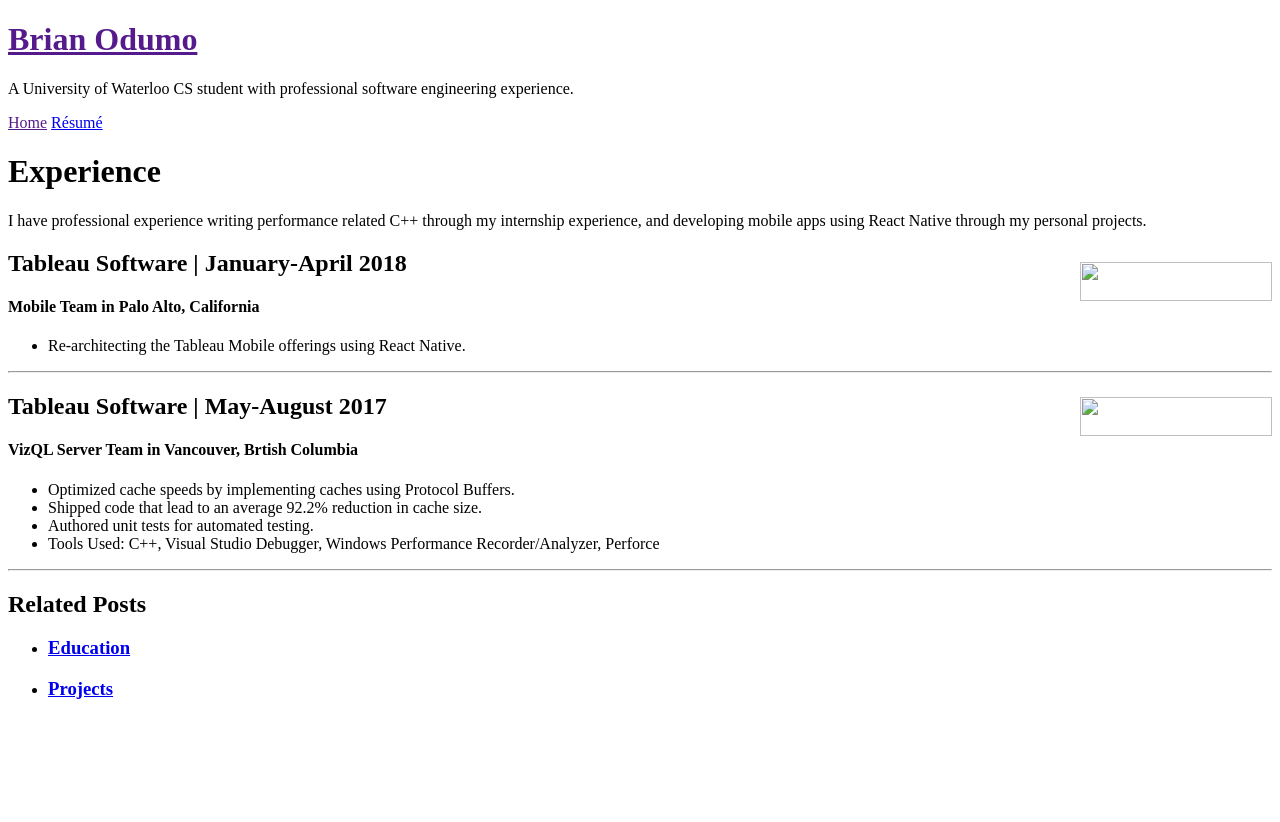
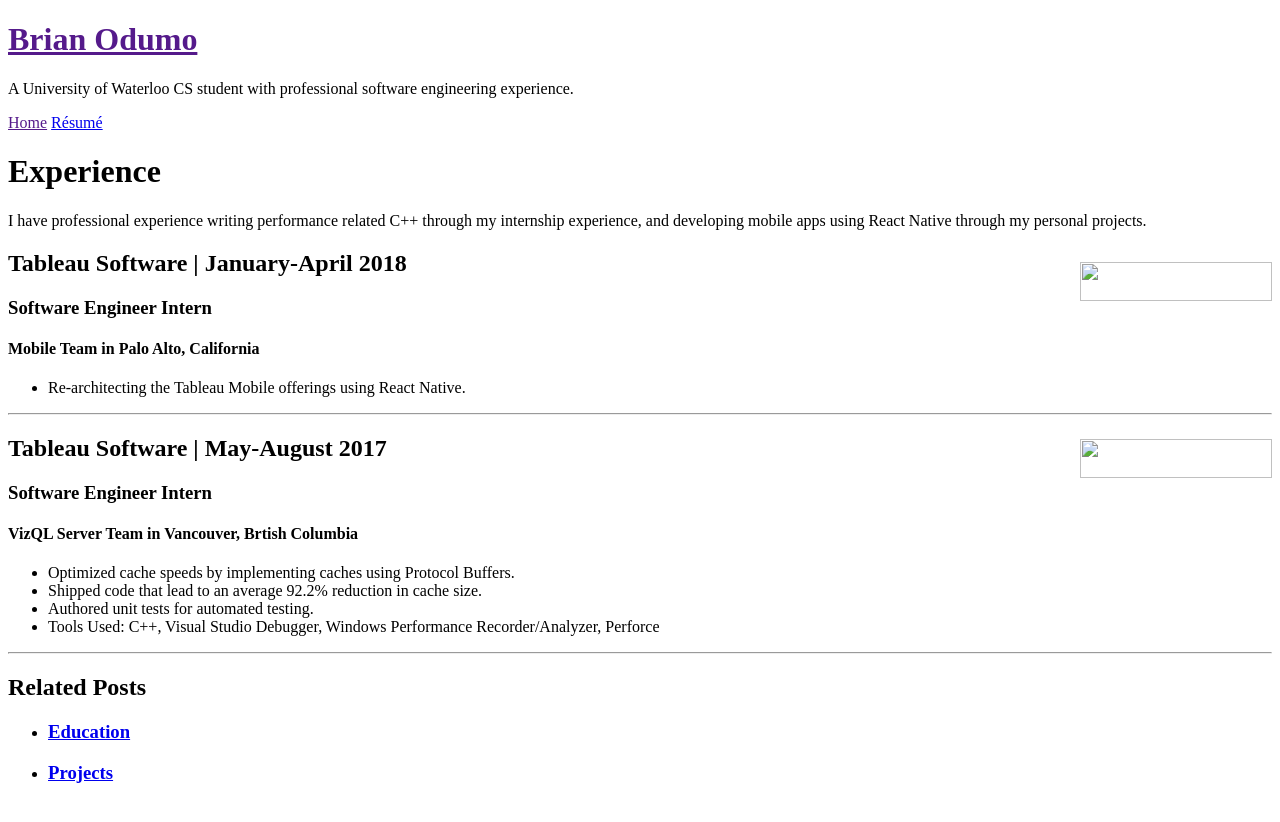
Before and after one commit to brianod/brianod.github.io, a Jekyll site: the page built from _posts/2017-12-18-experience.md, in a window 1280 px wide. Shown: the top 822 px of the page. Built offline with Jekyll 4.4.1, drawn with Linux system fonts in a browser that asks for light colours.

Commit message:
change job description

```diff
--- a/_posts/2017-12-18-experience.md
+++ b/_posts/2017-12-18-experience.md
@@ -8,12 +8,14 @@
 
 <p style="float: right;"><img src="../public/tableau.png" height="39px" width="192px"></p>
 <h2>Tableau Software | January-April 2018</h2>
+<h3>Software Engineer Intern</h3>
 <h4>Mobile Team in Palo Alto, California</h4>
 * Re-architecting the Tableau Mobile offerings using React Native.
 <hr style="clear:both;">
 
 <p style="float: right;"><img src="../public/tableau.png" height="39px" width="192px"></p>
 <h2>Tableau Software | May-August 2017</h2>
+<h3>Software Engineer Intern</h3>
 <h4>VizQL Server Team in Vancouver, Brtish Columbia</h4>
 * Optimized cache speeds by implementing caches using Protocol Buffers.
 * Shipped code that lead to an average 92.2% reduction in cache size.
```
